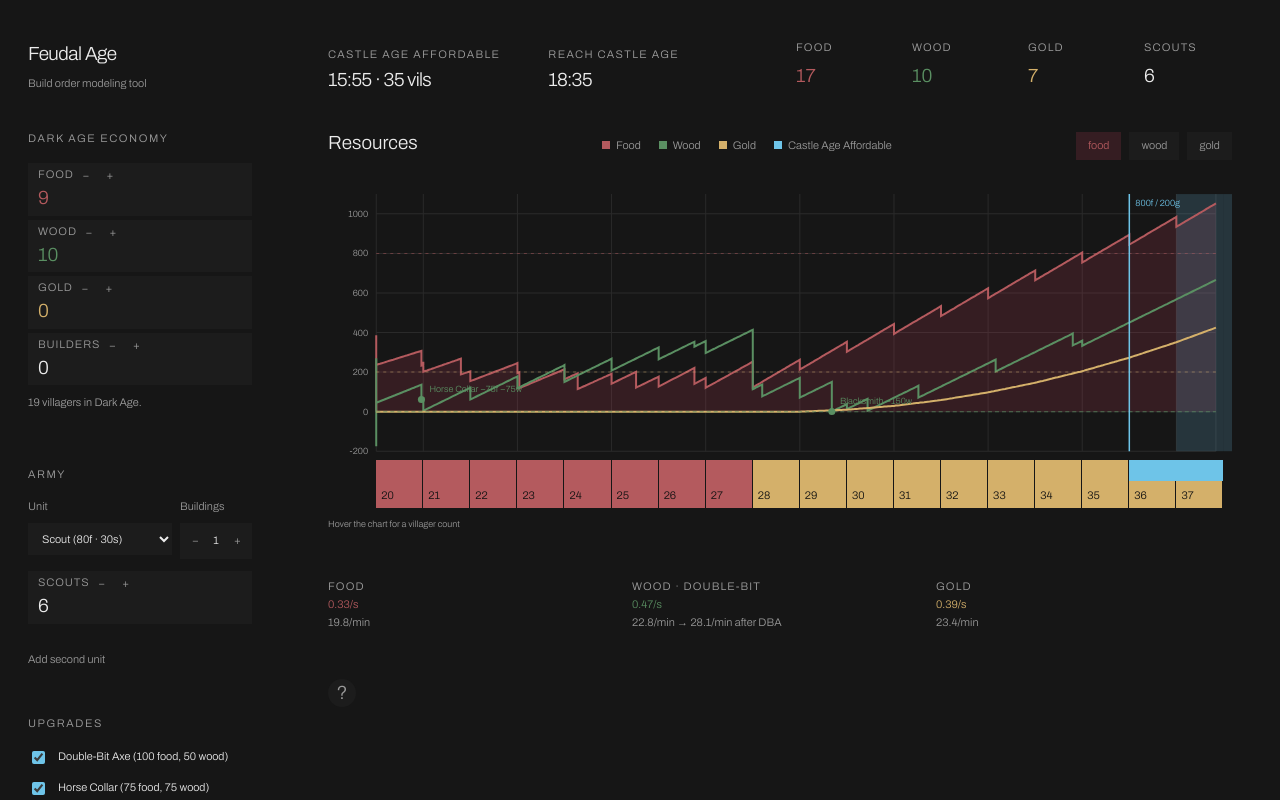
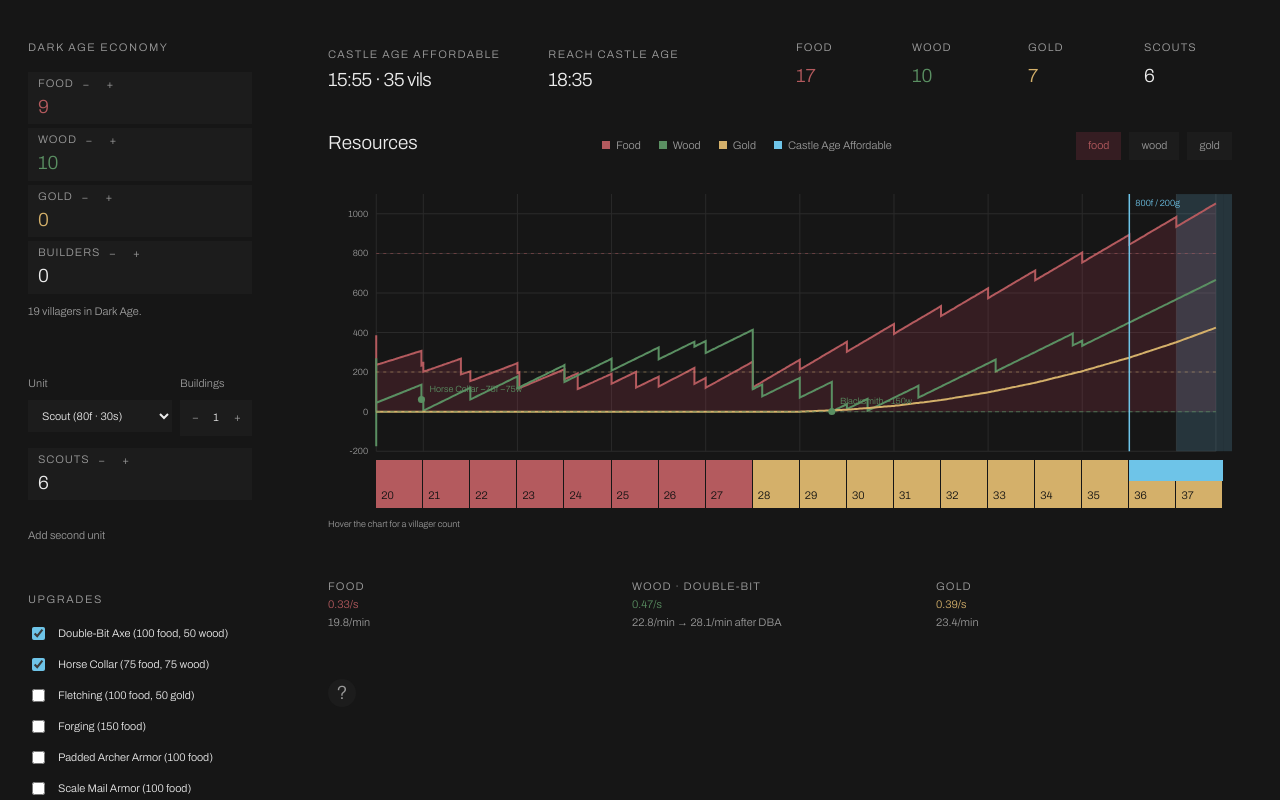
Before and after one commit to aiklde/feudalage, a React (Vite) app: page / in a window 1280 px wide. Shown: the top 800 px of the page. Built offline with nearby package versions, Linux system fonts and the light colour scheme.

Commit message:
Drop the sidebar brand block and Army heading.
Co-authored-by: Cursor <cursoragent@cursor.com>

```diff
--- a/src/App.tsx
+++ b/src/App.tsx
@@ -113,10 +113,6 @@ export function App() {
   return (
     <div className="app">
       <aside className="rail">
-        <div className="brand">
-          <h1>Feudal Age</h1>
-          <p>Build order modeling tool</p>
-        </div>
 
         <section className="block">
           <h2>Dark Age Economy</h2>
@@ -132,7 +128,6 @@ export function App() {
         </section>
 
         <section className="block">
-          <h2>Army</h2>
           {input.lines.map((line, index) => (
             <div key={index} className="army-line">
             <div className="unit-row">
```
